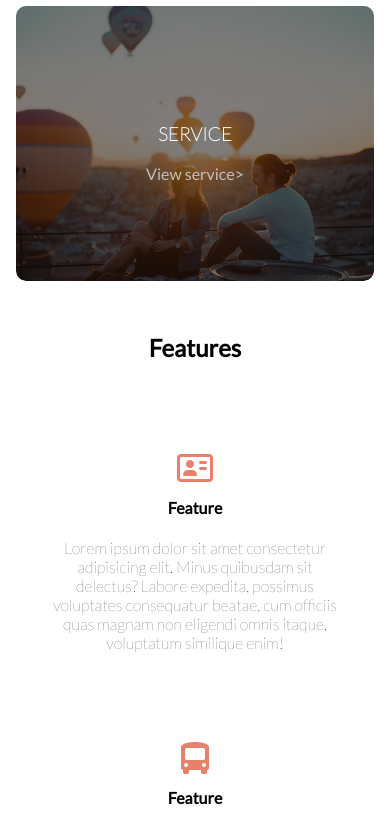
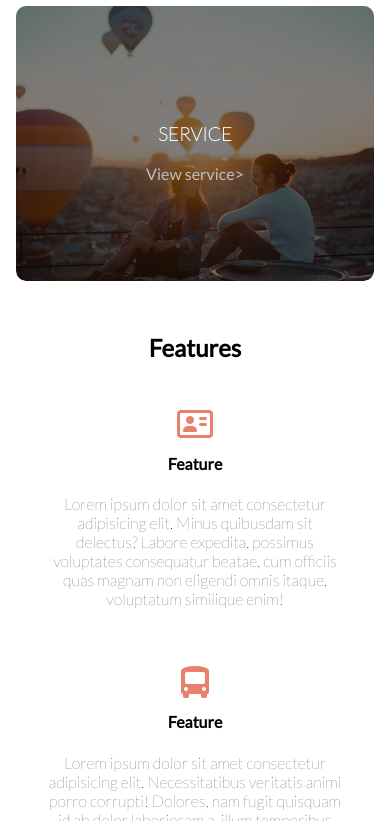
Before and after one commit to Swapaadeg/Travel-Together, a website: page index.html in a window 390 px wide. Shown: the part 1179-2000 px from the top of the page. Drawn offline with Linux system fonts and the light colour scheme.

Commit message:
adieu margin

```diff
--- a/assets/scss/base/_responsive.scss
+++ b/assets/scss/base/_responsive.scss
@@ -26,7 +26,8 @@
         padding: 2rem;
     }
 }
-
+.services__wrapper {
+    text-align: center;
     .allservices {
         flex-direction: column;
         height: 100vh;
@@ -39,15 +40,17 @@
             height: 100%;
         }
     }
+}
 .features {
     text-align: center;
 }
 .features__wrapper {
     flex-direction: column;
-    gap: 4rem;
+    gap: 2rem;
     padding: 2rem;
-    margin-bottom: 0;
+    margin: 0;
 }
+
 
 .bloc__wrapper {
     flex-direction: column;
```
Also changed, not shown: assets/css/style.css, 1 other file. Lines whose indentation alone changed are shown as unchanged.
